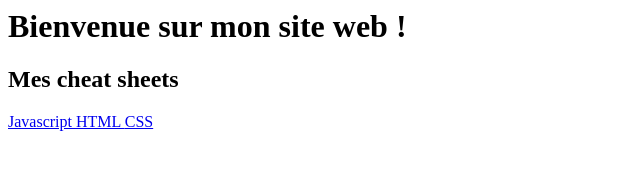
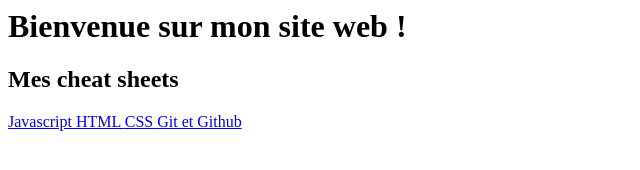
Before and after one commit to Sofy-Prd/Sofy-Prd.github.io, a plain HTML site: page index.html in a window 1280 px wide. Shown: the whole page, without its empty margins (0-640 px from the left). Drawn offline with Linux system fonts and the light colour scheme.

Commit message:
Update index.html

```diff
--- a/index.html
+++ b/index.html
@@ -7,3 +7,5 @@
 <a href="https://hackmd.io/oL62878IQqiHWdTKPkLTpA">HTML </a>
 
 <a href="https://hackmd.io/_LhmD5rrTiGujCcQkE3uVA">CSS </a>
+
+<a href="https://hackmd.io/TgSG1EUEQcqFzRU4r36qTQ">Git et Github </a>
```
